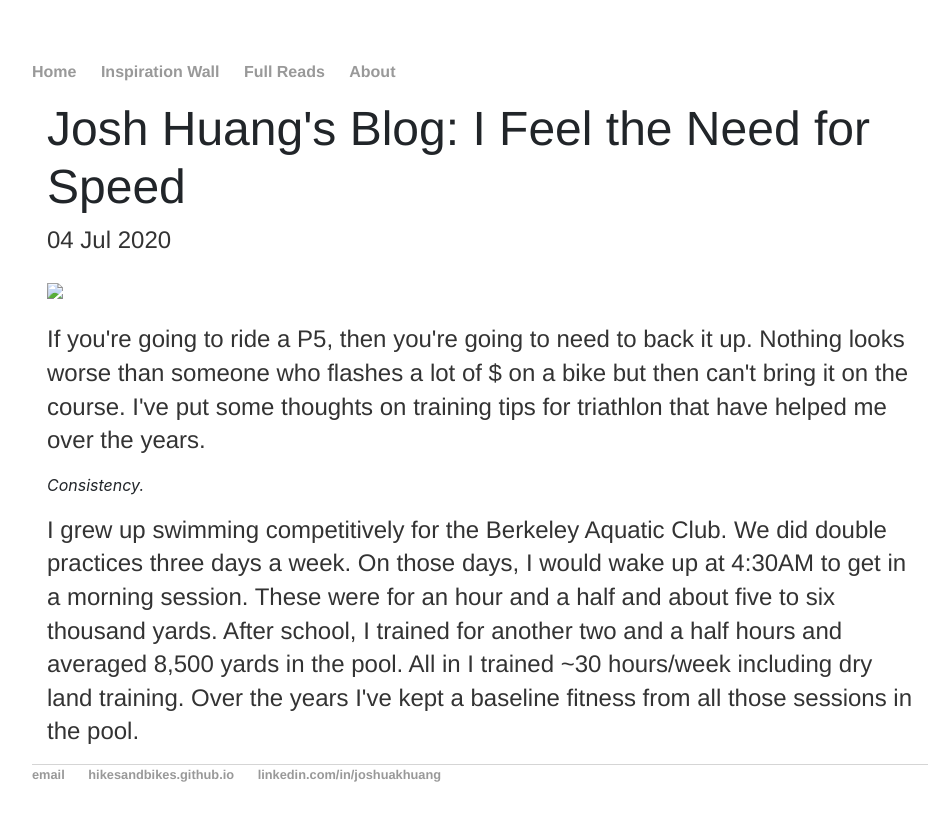
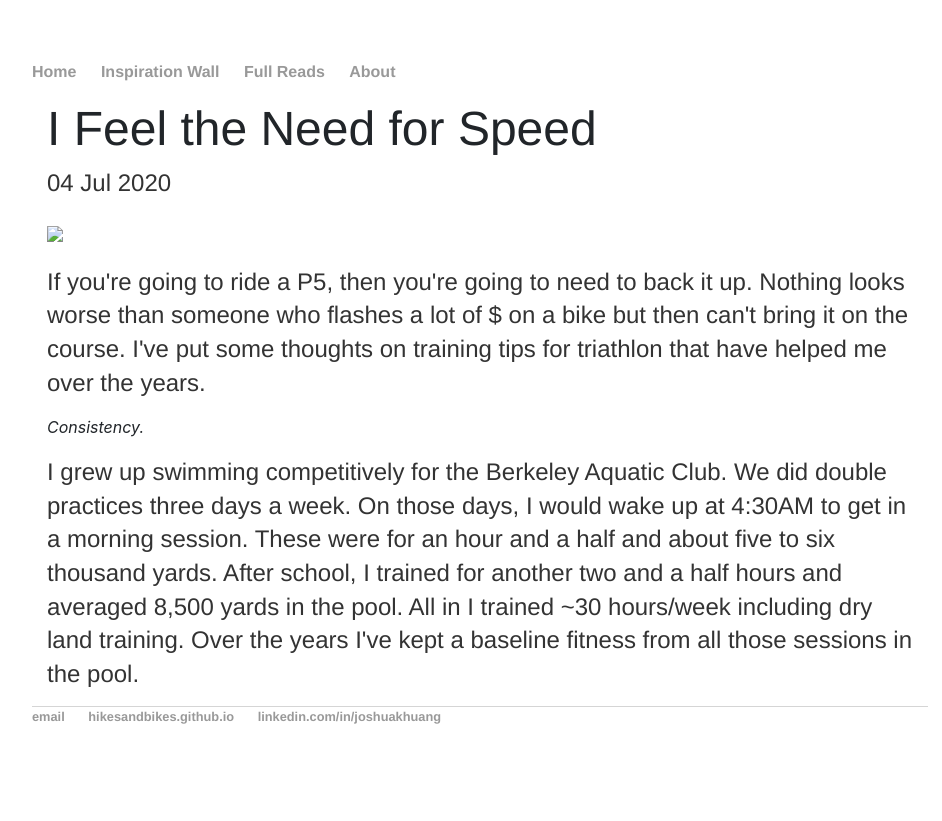
Before and after one commit to hikesandbikes/hikesandbikes.github.io, a Jekyll site: the page built from _posts/2020-07-04-the-need-for-speed.md, in a window 1280 px wide. Shown: the top 821 px of the page, without its empty margins (160-1102 px from the left). Built offline with Jekyll 4.4.1, drawn with Linux system fonts in a browser that asks for light colours.

```diff
--- a/_posts/2020-07-04-the-need-for-speed.md
+++ b/_posts/2020-07-04-the-need-for-speed.md
@@ -1,6 +1,6 @@
 ---
 layout: post
-title: "Josh Huang's Blog: I Feel the Need for Speed"
+title: "I Feel the Need for Speed"
 date: 2020-07-04
 ---
 <p><img src="static/img/cervelo.jpg" width="650"></p>
```
